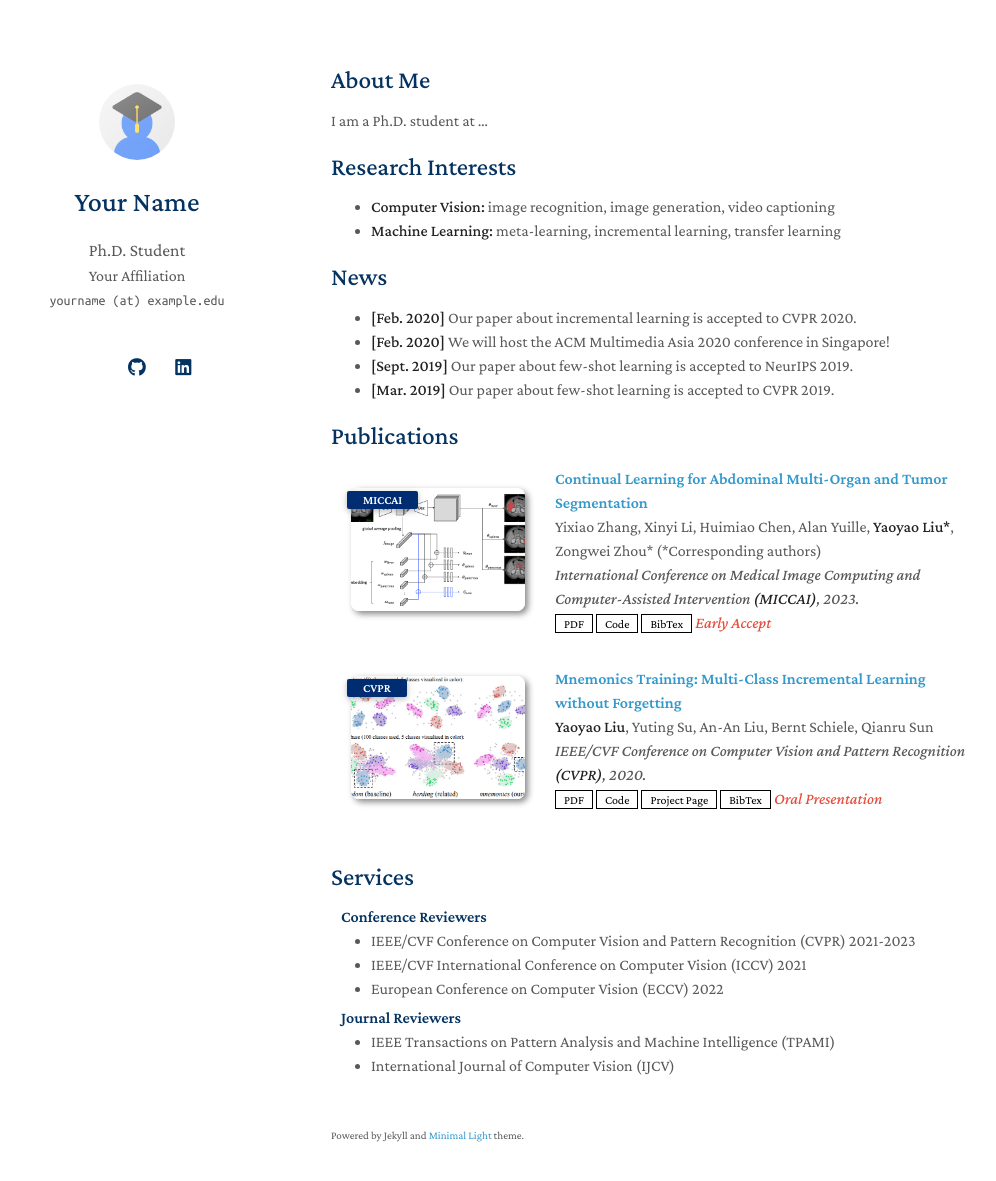
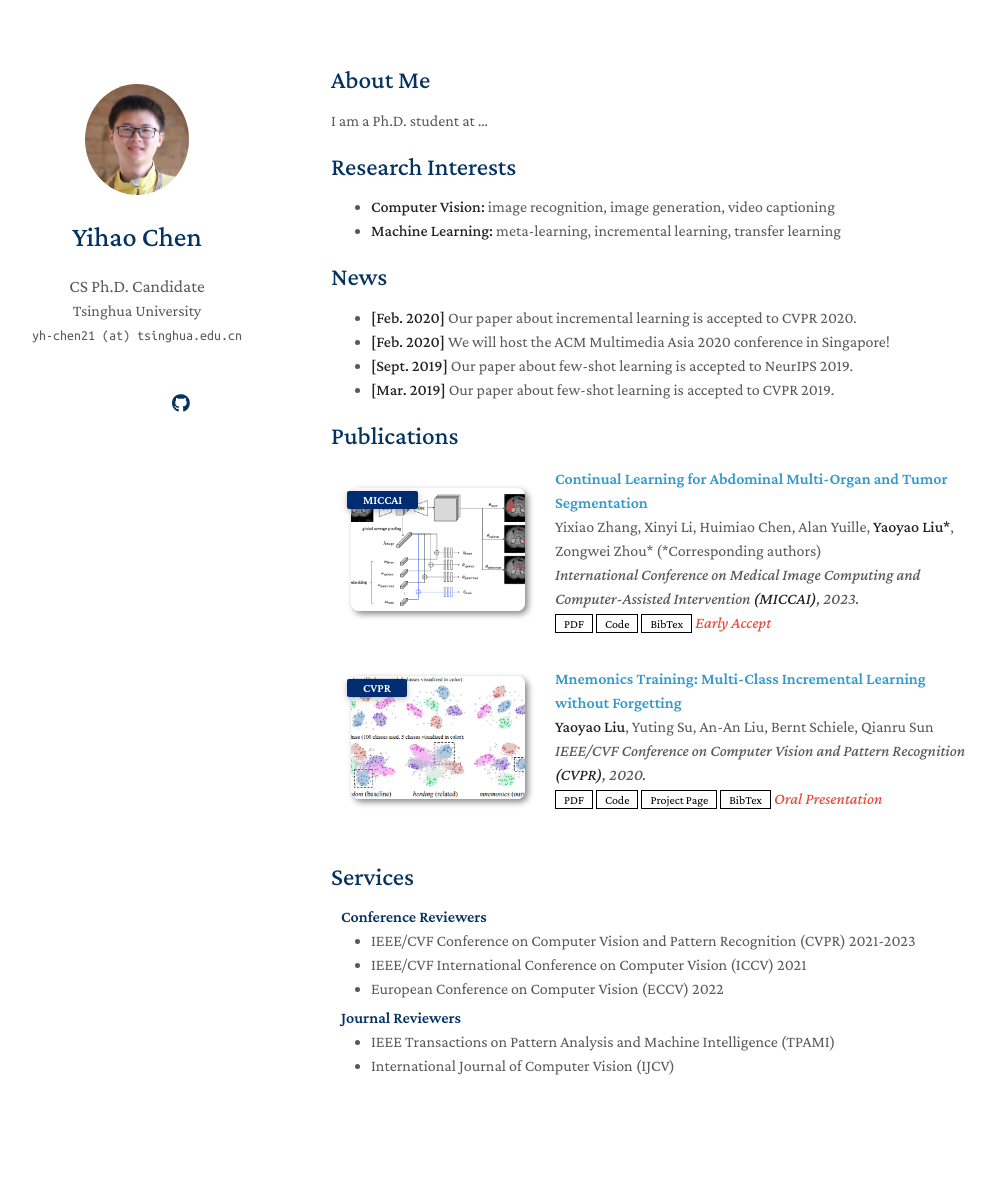
Before and after one commit to PorcupineAndrew/homepage, a Jekyll site: the page built from index.md, in a window 1280 px wide and 1216 px high. Shown: the top 1181 px of the window, without its empty margins (139-1135 px from the left). Built offline with Jekyll 4.4.1, drawn with Linux system fonts in a browser that asks for light colours; a style sheet for code colours, icons or effects is not loaded; our own code applies the rules of GitHub Pages for plain Markdown files.

Commit message:
update config

```diff
--- a/_config.yml
+++ b/_config.yml
@@ -1,36 +1,36 @@
 # Basic Information
-title: Your Name
-position: Ph.D. Student
-affiliation: Your Affiliation
-email: yourname (at) example.edu
+title: Yihao Chen
+position: CS Ph.D. Candidate
+affiliation: Tsinghua University
+email: yh-chen21 (at) tsinghua.edu.cn
 
 # Search Engine Optimization (SEO)
 # The following information is used to improve the website traffic from search engines, e.g., Google.
-keywords: minimal light
-description: The Minimal Light is a simple and elegant jekyll theme for academic personal homepage.
-canonical: https://minimal-light-theme.yliu.me/
+keywords: Yihao Chen
+description: This is Yihao Chen's academic personal homepage.
+canonical: https://yhchen.cn/
 
 # Links
 # If you don't need one of them, you may delete the corresponding line.
-google_scholar: https://scholar.google.com/
-cv_link: assets/files/curriculum_vitae.pdf
+google_scholar: https://scholar.google.com/citations?user=HcArcV8AAAAJ
+cv_link: ./assets/files/curriculum_vitae.pdf
 github_link: https://github.com/
-linkedin: https://www.linkedin.com/
-twitter: https://twitter.com/
+# linkedin: https://www.linkedin.com/
+# twitter: https://twitter.com/
 
 # Images (e.g., your profile picture and your website's favicon)
 # "favicon" and "favicon_dark" are used for the light and dark modes, respectively.
-avatar: ./assets/img/avatar.png
+avatar: ./assets/img/avatar.jpg
 favicon: ./assets/img/favicon.png
-favicon_dark: ./assets/img/favicon-dark.png
+favicon_dark: ./assets/img/favicon.png
 
 # Footnote
 # You may use the option to disable the footnote, "Powered by Jekyll and Minimal Light theme."
-enable_footnote: true
+enable_footnote: false
 
 # Auto Dark Mode
 # You may use the option to disable the automatic dark theme
-auto_dark_mode: true
+auto_dark_mode: false
 
 # Font
 # You can use this option to choose between Serif or Sans Serif fonts.
@@ -38,7 +38,7 @@ font: "Serif" # or "Sans Serif"
 
 # Google Analytics ID
 # Please remove this if you don't use Google Analytics
-google_analytics: UA-111540567-4
+# google_analytics: UA-111540567-4
 
 # Use this project as a remote theme for GitHub Pages
 # See the guide here: https://docs.github.com/en/pages/setting-up-a-github-pages-site-with-jekyll/adding-a-theme-to-your-github-pages-site-using-jekyll
```
Also changed, not shown: assets/img/avatar.jpg (added), assets/img/avatar.png (deleted), assets/img/favicon.png, 1 other file.
